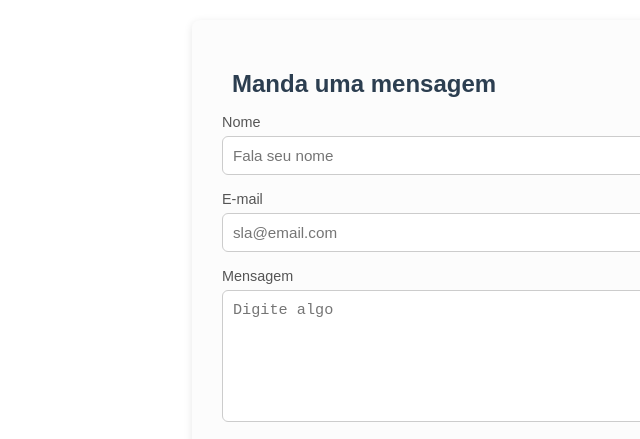
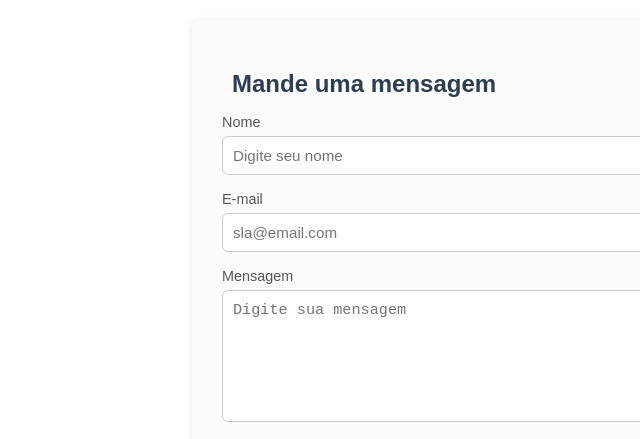
Before and after one commit to EduardoApolonio/Portifolio, a plain HTML site: page Contato.html in a window 1280 px wide. Shown: the part 388-827 px from the top of the page, 48-688 px from the left. Drawn offline with Linux system fonts and the light colour scheme.

Commit message:
Update form labels and placeholders in Contato.html

```diff
--- a/Contato.html
+++ b/Contato.html
@@ -41,13 +41,13 @@
         </section>
 
         <section>
-            <h2>Manda uma mensagem</h2>
+            <h2>Mande uma mensagem</h2>
 
             <form id="formContato">
 
                 <div class="form">
                     <label for="nome">Nome</label>
-                    <input type="text" id="nome" name="nome" placeholder="Fala seu nome">
+                    <input type="text" id="nome" name="nome" placeholder="Digite seu nome">
                 </div>
 
                 <div class="form">
@@ -57,7 +57,7 @@
 
                 <div class="form">
                     <label for="mensagem">Mensagem</label>
-                    <textarea id="mensagem" name="mensagem" placeholder="Digite algo"></textarea>
+                    <textarea id="mensagem" name="mensagem" placeholder="Digite sua mensagem"></textarea>
                 </div>
 
                 <button type="submit" class="botao">Enviar</button>
```
